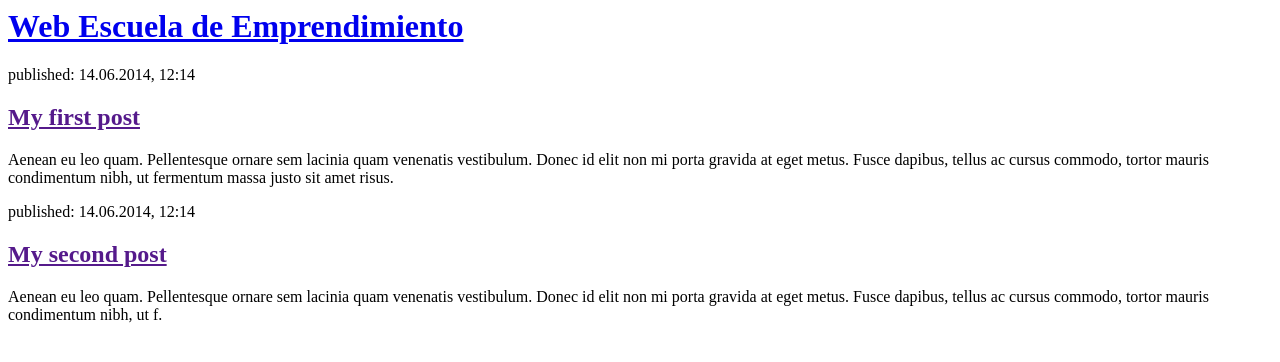
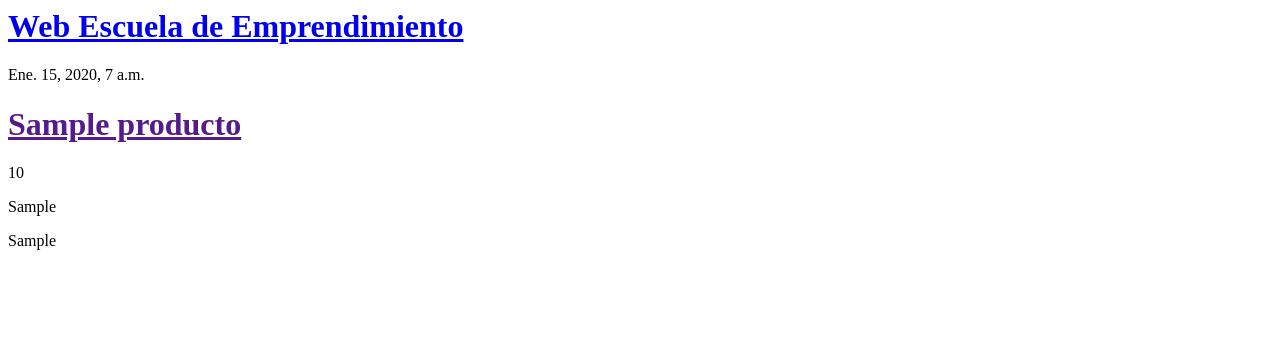
Before and after one commit to Anyasss/etweb, a Django app: page / in a window 1280 px wide. Shown: the top 362 px of the page. Run offline with Django 3.2, Linux system fonts and the light colour scheme; tables that the repository leaves empty hold one stand-in row (Sample ...).

Commit message:
Templates modificados para mostrar post desde base de datos.

```diff
--- a/web/templates/web/lista_producto.html
+++ b/web/templates/web/lista_producto.html
@@ -6,17 +6,14 @@
         <div>
             <h1><a href="/">Web Escuela de Emprendimiento</a></h1>
         </div>
-
+        {% for producto in producto %}
         <div>
-            <p>published: 14.06.2014, 12:14</p>
-            <h2><a href="">My first post</a></h2>
-            <p>Aenean eu leo quam. Pellentesque ornare sem lacinia quam venenatis vestibulum. Donec id elit non mi porta gravida at eget metus. Fusce dapibus, tellus ac cursus commodo, tortor mauris condimentum nibh, ut fermentum massa justo sit amet risus.</p>
+          <p>{{ producto.created_date }}</p>
+          <h1><a href = "">{{ producto.nombre }} </a></h1>
+          <p>{{ producto.costo_real }}</p>
+          <p>{{ producto.tienda }}</p>
+          <p>{{ producto.notas|linebreaksbr }}</p>
         </div>
-
-        <div>
-            <p>published: 14.06.2014, 12:14</p>
-            <h2><a href="">My second post</a></h2>
-            <p>Aenean eu leo quam. Pellentesque ornare sem lacinia quam venenatis vestibulum. Donec id elit non mi porta gravida at eget metus. Fusce dapibus, tellus ac cursus commodo, tortor mauris condimentum nibh, ut f.</p>
-        </div>
+        {% endfor %}
     </body>
 </html>
--- a/web/views.py
+++ b/web/views.py
@@ -1,5 +1,7 @@
 from django.shortcuts import render
+from web.models import Producto
+from django.utils import timezone
 
-# Create your views here.
 def lista_producto(request):
-    return render(request, 'web/lista_producto.html', {})
+    producto = Producto.objects.all()
+    return render(request, 'web/lista_producto.html', {'producto': producto})
```
